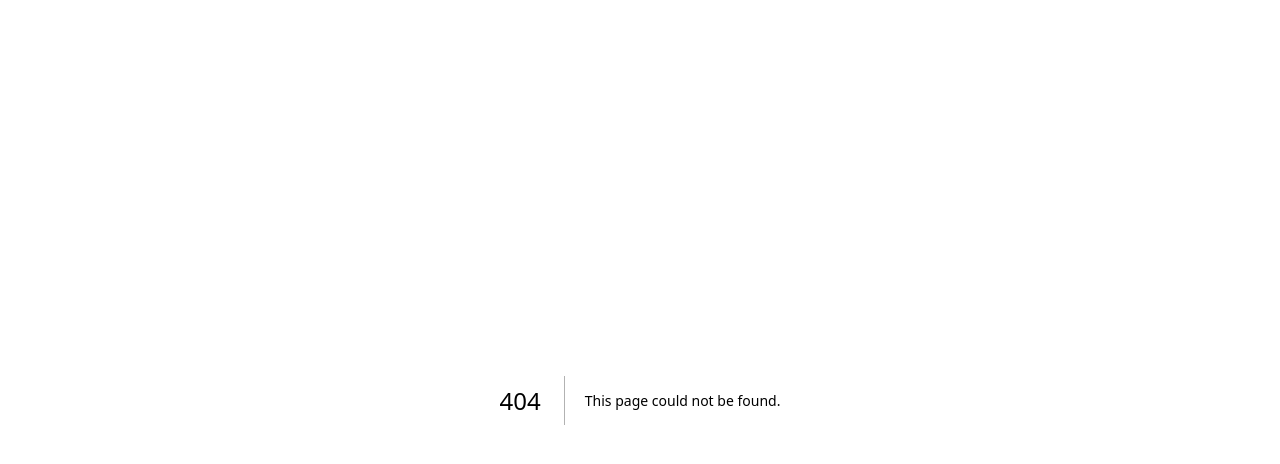
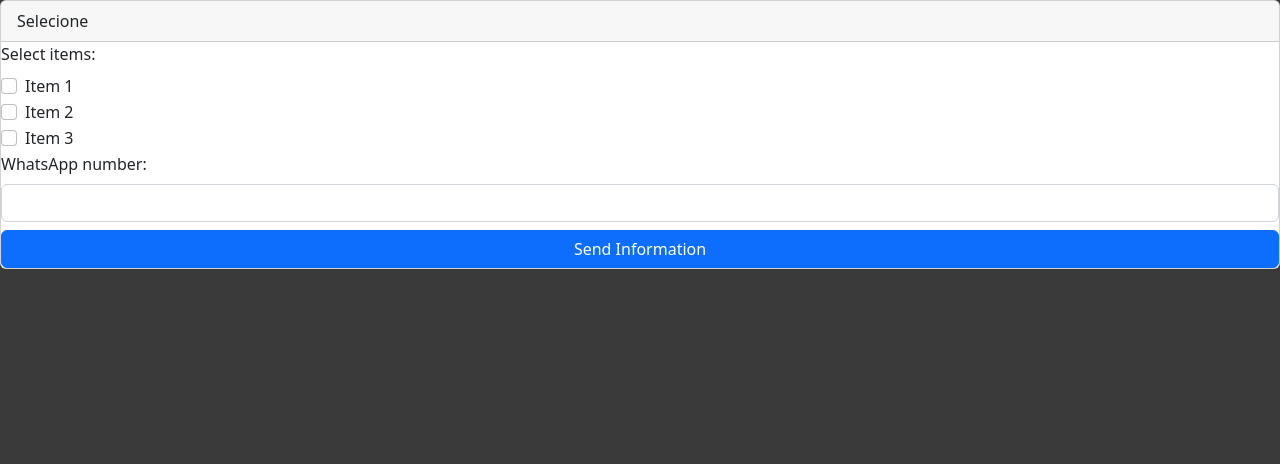
Before and after one commit to Underewarrr/nossocha, a Next.js app: page /view/user/register-wpp in a window 1280 px wide. Before the commit this address had no page. Shown: the top 464 px of the page. Built offline with nearby package versions, Linux system fonts and the light colour scheme.

Commit message:
Dev: Update

```diff
--- /dev/null
+++ b/pages/view/user/register-wpp.jsx
@@ -0,0 +1,74 @@
+import React, { useState } from "react";
+import { Form, Button, Card } from "react-bootstrap";
+
+const WhatsAppForm = () => {
+  const [selectedItems, setSelectedItems] = useState([]);
+  const [whatsappNumber, setWhatsappNumber] = useState("");
+
+  const handleItemSelect = (item) => {
+    if (selectedItems.includes(item)) {
+      setSelectedItems(selectedItems.filter((i) => i !== item));
+    } else {
+      setSelectedItems([...selectedItems, item]);
+    }
+  };
+
+  const handleNumberChange = (e) => {
+    setWhatsappNumber(e.target.value);
+  };
+
+  const handleSubmit = (e) => {
+    e.preventDefault();
+
+    // Perform any actions with the selected items and WhatsApp number here
+
+    // Reset form fields
+    setSelectedItems([]);
+    setWhatsappNumber("");
+  };
+
+  return (
+    <Card>
+        <Card.Header>
+            Selecione
+        </Card.Header>
+    <Form onSubmit={handleSubmit}>
+      <Form.Group controlId="itemSelect">
+        <Form.Label>Select items:</Form.Label>
+        <Form.Check
+          type="checkbox"
+          label="Item 1"
+          checked={selectedItems.includes("Item 1")}
+          onChange={() => handleItemSelect("Item 1")}
+        />
+        <Form.Check
+          type="checkbox"
+          label="Item 2"
+          checked={selectedItems.includes("Item 2")}
+          onChange={() => handleItemSelect("Item 2")}
+        />
+        <Form.Check
+          type="checkbox"
+          label="Item 3"
+          checked={selectedItems.includes("Item 3")}
+          onChange={() => handleItemSelect("Item 3")}
+        />
+      </Form.Group>
+      <Form.Group controlId="whatsappNumber">
+        <Form.Label>WhatsApp number:</Form.Label>
+        <Form.Control
+          type="text"
+          value={whatsappNumber}
+          onChange={handleNumberChange}
+        />
+      </Form.Group>
+      <div className="d-grid gap-2 mt-2">
+      <Button type="submit">Send Information</Button>
+      </div>
+
+    </Form>
+    </Card>
+  );
+};
+
+export default WhatsAppForm;
```
Also changed, not shown: pages/index.tsx (+2 -11 lines), 1 other file (tests, documents, lock files or other folders).
